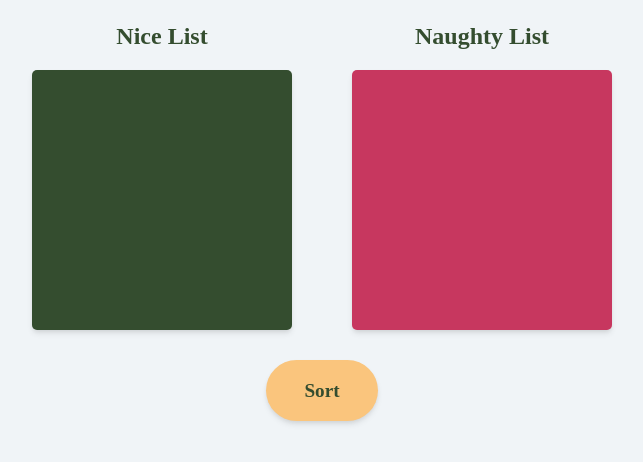
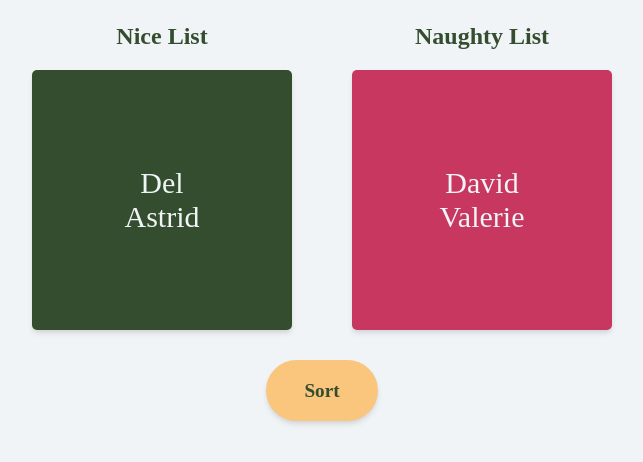
Before and after one commit to tak40/javascriptmas-day-16, a website built with webpack: page index.html in a window 1280 px wide. Both pictures are taken after a click on the button "Sort". Shown: the part 228-690 px from the top of the page, without its empty margins (318-961 px from the left). Built offline with nearby package versions, Linux system fonts and the light colour scheme.

Commit message:
update: final

```diff
--- a/index.css
+++ b/index.css
@@ -1,13 +1,16 @@
+/** @format */
+
 :root {
-  --wine-red: #C7375F;
-  --bright-red: #D42D2F;
-  --dark-green: #344D2F;
-  --light-green: #77A047;
-  --gold: #FAC57D;
-  --snow: #F0F4F7;
+    --wine-red: #c7375f;
+    --bright-red: #d42d2f;
+    --dark-green: #344d2f;
+    --light-green: #77a047;
+    --gold: #fac57d;
+    --snow: #f0f4f7;
 }
 
-html, body {
+html,
+body {
     margin: 0;
     padding: 0;
 }
@@ -27,12 +30,11 @@ h1 {
     color: var(--dark-green);
 }
 
-
 .container,
 .list {
     display: flex;
     justify-content: center;
-    align-items:  center;
+    align-items: center;
 }
 
 .list {
@@ -42,7 +44,8 @@ h1 {
     height: 200px;
     padding: 1em;
     border-radius: 5px;
-    box-shadow: rgba(0, 0, 0, 0.1) 0px 4px 6px -1px, rgba(0, 0, 0, 0.06) 0px 2px 4px -1px;
+    box-shadow: rgba(0, 0, 0, 0.1) 0px 4px 6px -1px,
+        rgba(0, 0, 0, 0.06) 0px 2px 4px -1px;
     color: var(--snow);
     font-size: 30px;
     list-style-type: none;
@@ -64,10 +67,11 @@ button {
     color: var(--dark-green);
     font-weight: 700;
     border-radius: 999px;
-    box-shadow: rgba(0, 0, 0, 0.1) 0px 4px 6px -1px, rgba(0, 0, 0, 0.06) 0px 2px 4px -1px;
+    box-shadow: rgba(0, 0, 0, 0.1) 0px 4px 6px -1px,
+        rgba(0, 0, 0, 0.06) 0px 2px 4px -1px;
 }
 
 button:hover {
     cursor: pointer;
-    transform: scale(1.03)
+    transform: scale(1.03);
 }
--- a/index.html
+++ b/index.html
@@ -1,6 +1,13 @@
-<html>
-    <head><link rel="stylesheet" href="https://cdnjs.cloudflare.com/ajax/libs/normalize/8.0.1/normalize.css">
-        <link rel="stylesheet" href="index.css">
+<!-- @format -->
+<!DOCTYPE html>
+<html lang="en">
+    <head>
+        <link
+            rel="stylesheet"
+            href="https://cdnjs.cloudflare.com/ajax/libs/normalize/8.0.1/normalize.css"
+        />
+
+        <link rel="stylesheet" href="index.css" />
     </head>
     <body>
         <h1>🎅 Naughty List, Nice List 🎁</h1>
@@ -15,6 +22,6 @@
             </div>
         </div>
         <button id="btn" type="button">Sort</button>
-        <script src="index.pack.js"></script>
+        <script src="index.js"></script>
     </body>
 </html>
--- a/index.js
+++ b/index.js
@@ -1,26 +1,47 @@
-const niceList = document.getElementById("nice-list")
-const naughtyList = document.getElementById("naughty-list")
-const btn = document.getElementById("btn")
-// btn.addEventListener("click", sort)
+/** @format */
+
+const niceList = document.getElementById('nice-list')
+const naughtyList = document.getElementById('naughty-list')
+const btn = document.getElementById('btn')
 
 const sorteesArr = [
     {
-        name: "David",
-        hasBeenGood: false
+        name: 'David',
+        hasBeenGood: false,
     },
     {
-        name: "Del",
-        hasBeenGood: true
+        name: 'Del',
+        hasBeenGood: true,
     },
     {
-        name: "Valerie",
-        hasBeenGood: false
+        name: 'Valerie',
+        hasBeenGood: false,
     },
     {
-        name: "Astrid",
-        hasBeenGood: true
-    }
+        name: 'Astrid',
+        hasBeenGood: true,
+    },
 ]
+
+btn.addEventListener('click', sortPeople)
+
+function sortPeople() {
+    const nicePeople = sorteesArr.filter(person => person.hasBeenGood)
+    const naughtyPeople = sorteesArr.filter(person => !person.hasBeenGood)
+
+    updateList(niceList, nicePeople)
+    updateList(naughtyList, naughtyPeople)
+}
+
+function updateList(listElement, people) {
+    listElement.innerHTML = ''
+    people.forEach(person => {
+        const listItem = document.createElement('li')
+        listItem.textContent = person.name
+        listElement.appendChild(listItem)
+    })
+}
+
 
 /** Challenge:
   - Write the JavaScript to sort the people in sorteesArr into the naughty and nice lists, according to whether they have been good or not. Then display the names in the relevant place in the DOM.
```
